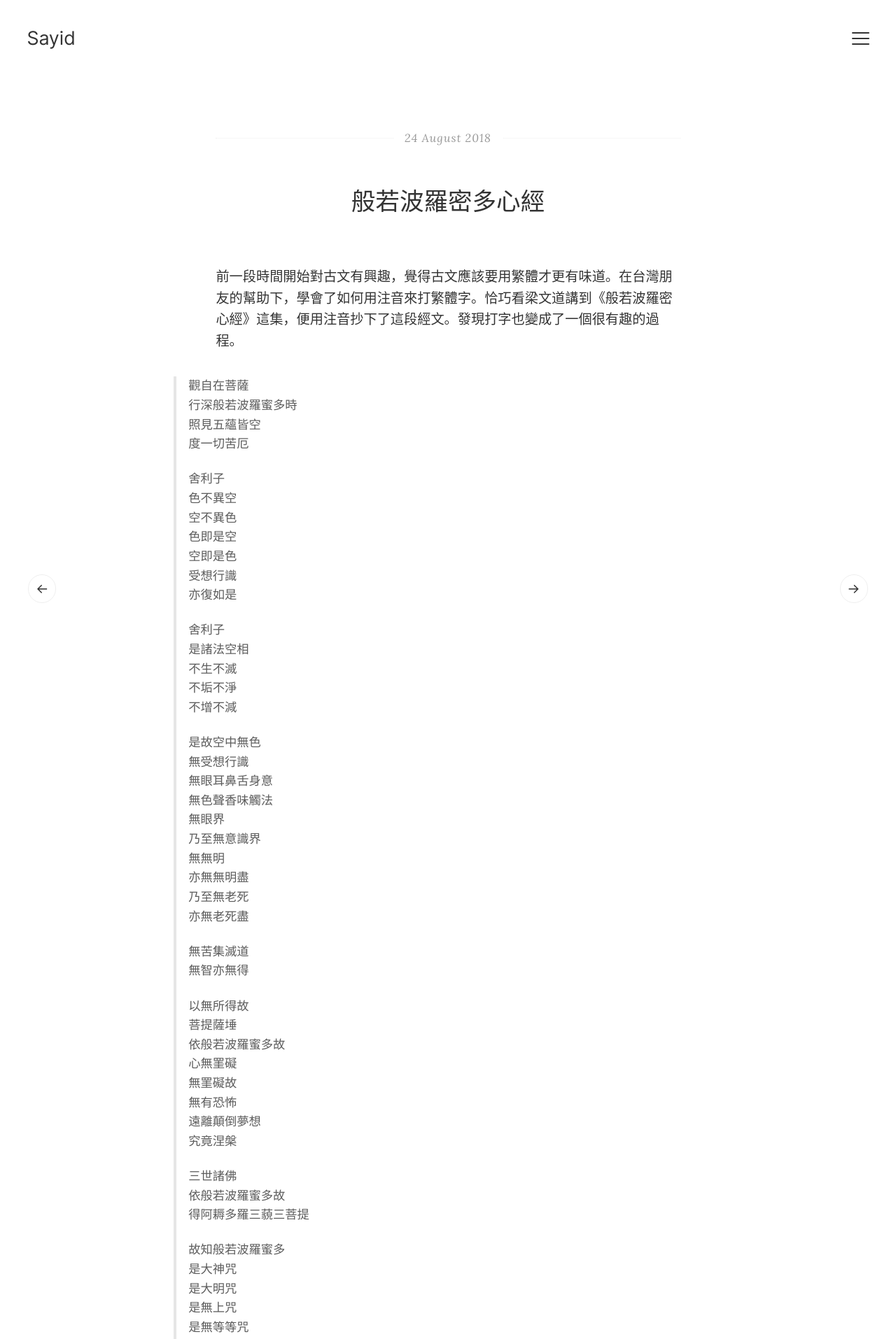
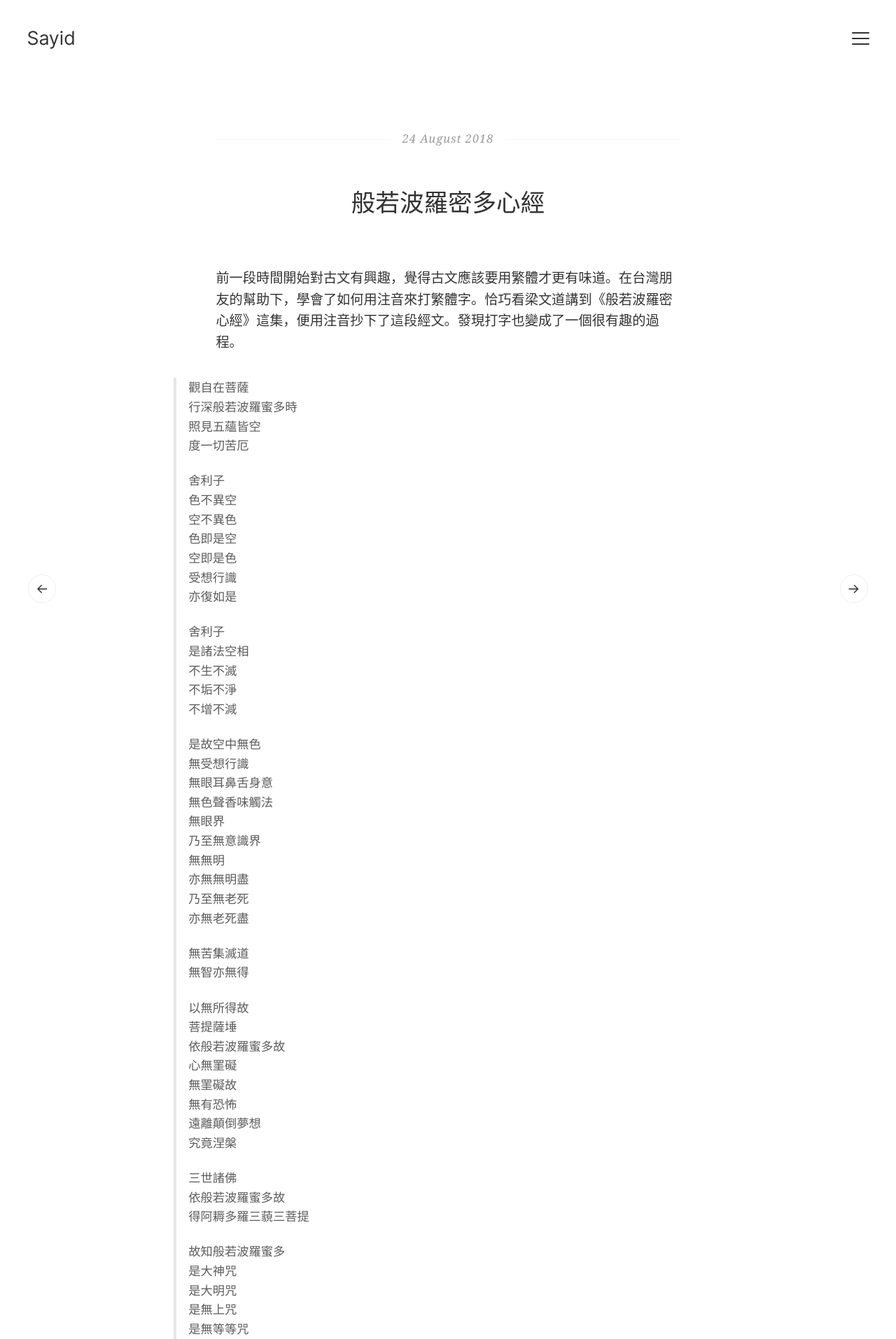
Before and after one commit to sayidh/blog, a Jekyll site: the page built from _posts/2018-08-24-ban_ruo_bo_ruo_mi_xin_jing.md, in a window 1280 px wide. Shown: the top 1914 px of the page at 70% size. Built offline with Jekyll 4.4.1, drawn with Linux system fonts in a browser that asks for light colours.

Commit message:
add noto serif sc

```diff
--- a/_layouts/default.html
+++ b/_layouts/default.html
@@ -11,7 +11,7 @@
       <meta name="description" content="{{ site.description }}">
       <meta property="og:image" content="{{ site.baseurl }}/assets/img/site_image.png">
       <meta name="viewport" content="width=device-width, initial-scale=1, maximum-scale=1">
-      <link href="//fonts.googleapis.com/css?family=Lora:400,700,400i" rel="stylesheet" type="text/css">
+      <link href="https://fonts.googleapis.com/css?family=Noto+Serif+TC:300,400|Noto+Serif:400,400i" rel="stylesheet">
       <link rel="stylesheet" type="text/css" href="{{ site.baseurl| split: '/' | join:'/' }}/css/main.css" />
       <link href="feed.xml" type="application/atom+xml" rel="alternate" title="Site ATOM Feed">
       <link rel="shortcut icon" type="image/x-icon" href="favicon.ico">
--- a/_scss/base/_variables.scss
+++ b/_scss/base/_variables.scss
@@ -16,7 +16,7 @@
 @import url('../assets/fonts/inter-ui/inter-ui.css');
 
 $font-family:       "Inter UI","Helvetica Neue",-apple-system,"Hiragino Sans GB","PingFang SC","Heiti SC","Noto Sans CJK SC",sans-serif;
-$variant-family:    'Lora', Georgia, 'SimSun', 'STSong', -apple-system, serif;
+$variant-family:    'Noto Serif TC', 'Noto Serif', -apple-system, serif;
 $font-size-l:       1.2em; // font-size on desktop type screens
 $font-size-m:       $font-size-l * 0.9; // font-size under 942px wide screens
 $font-size-s:       $font-size-l * 0.7; // font-size under 642px wide screens
```
